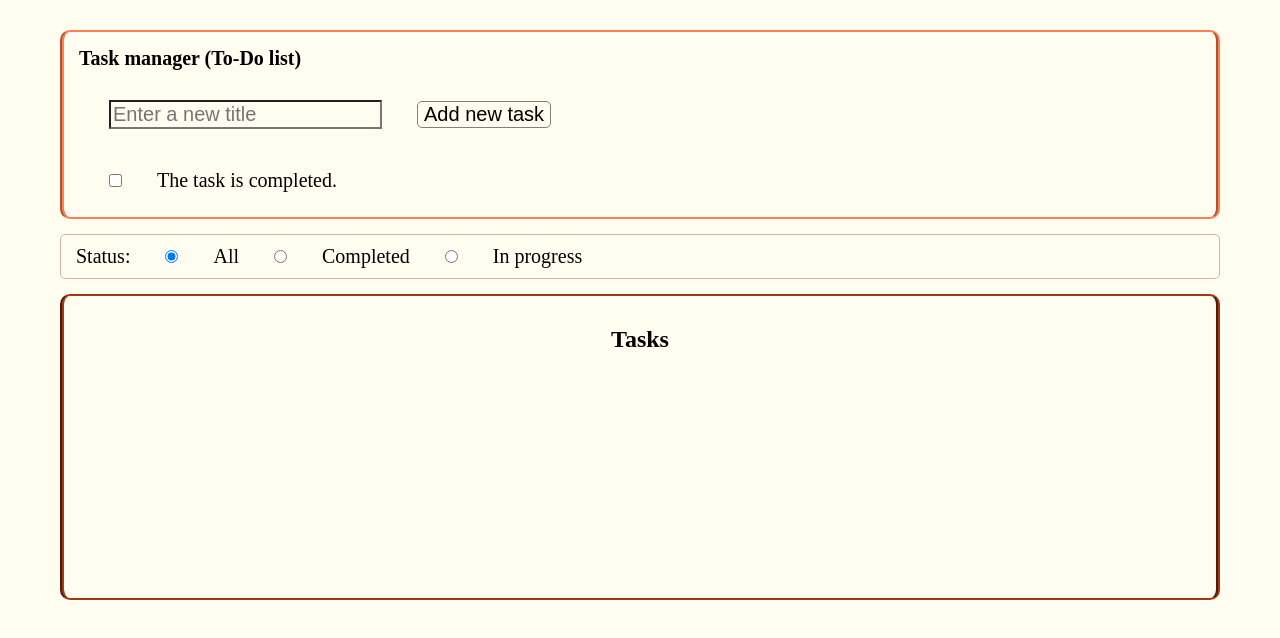
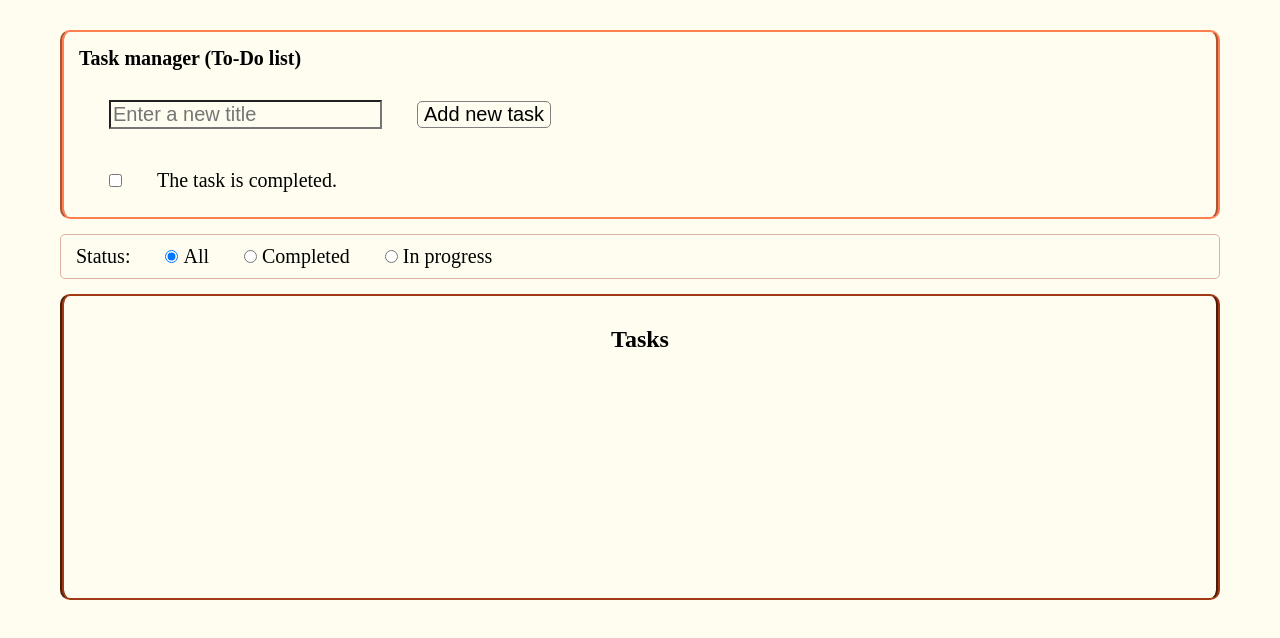
Before and after one commit to Mohammad-ghasempour/task-manager-full-stack, a plain HTML site: page frontend/home.html in a window 1280 px wide. Drawn offline with nearby package versions, Linux system fonts and the light colour scheme; no server answers.

Commit message:
fix the space between radio button and its label

```diff
--- a/frontend/home.html
+++ b/frontend/home.html
@@ -29,13 +29,13 @@
          <div class="filtered">
             <label>Status:</label>
 
-            <input type="radio" name="all" value="" id="all" checked>
+            <input type="radio" name="status" value="" id="all" checked>
             <label for="all">All</label>
 
-            <input type="radio" name="completed" value="true" id="completed">
+            <input type="radio" name="status" value="true" id="completed">
             <label for="completed">Completed</label>
 
-            <input type="radio" name="in-progress" value="false" id="in-progress">
+            <input type="radio" name="status" value="false" id="in-progress">
             <label for="in-progress">In progress</label>
          </div>
          <div class="taskslist">
--- a/frontend/public/css/style.css
+++ b/frontend/public/css/style.css
@@ -99,6 +99,11 @@ button:hover {
     margin-bottom: 2px;
     }
 
+.filtered input{
+       margin-right: -15px;
+
+}
+
 .pagination{
     display: flex;
     justify-content: center;
```
